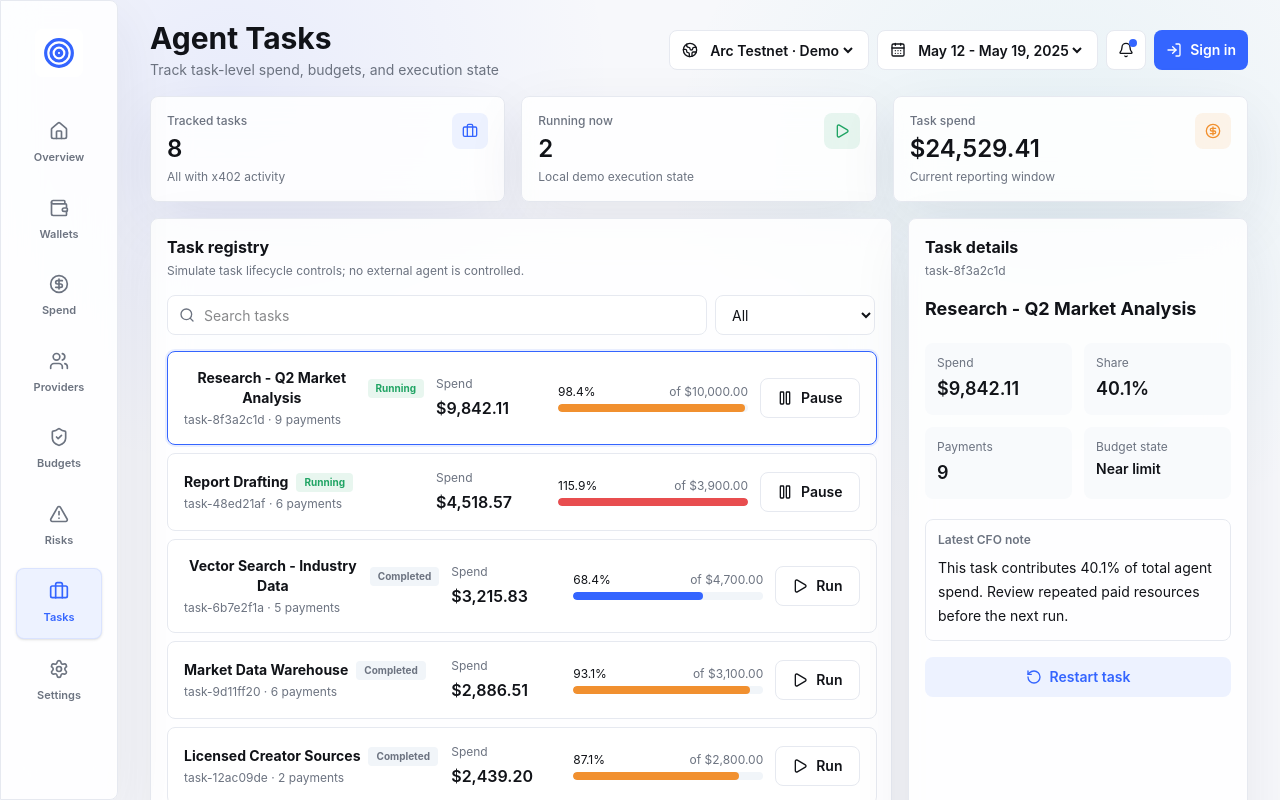
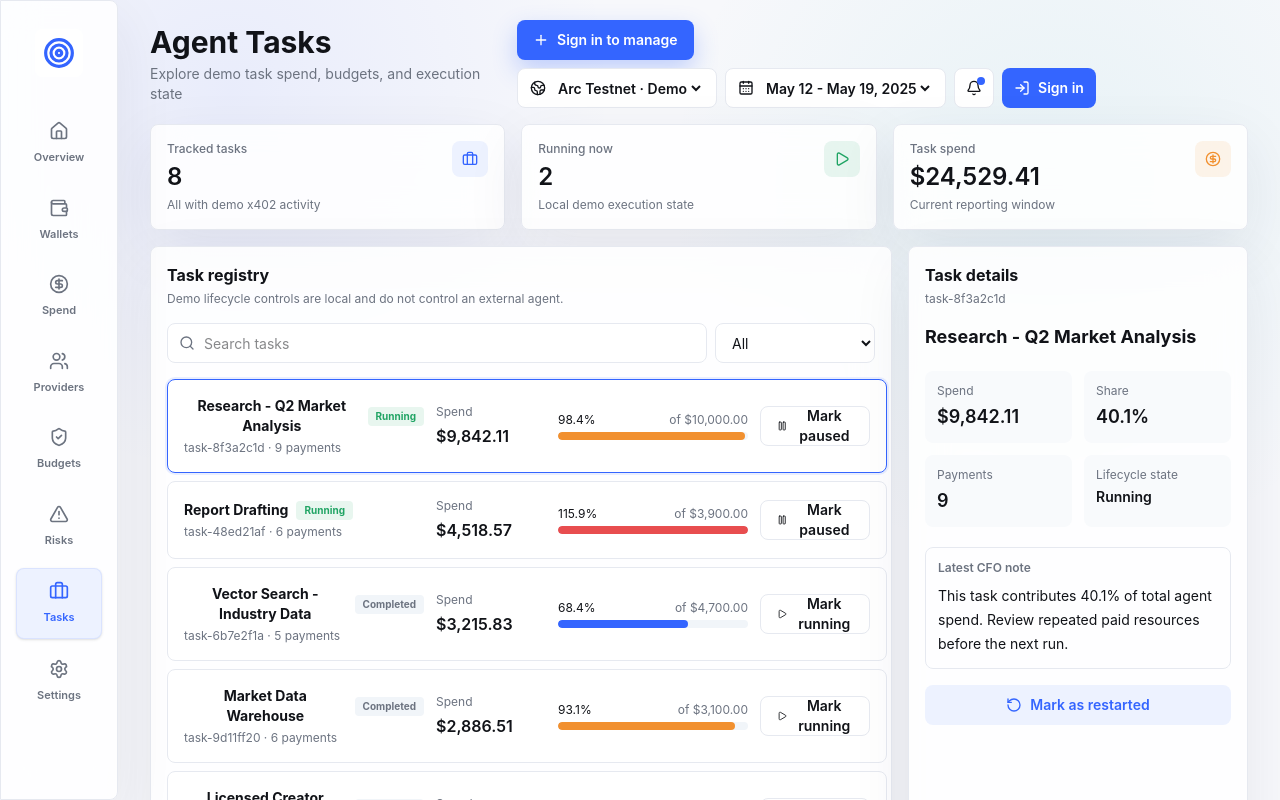
Before and after one commit to YILS-LIN/agent-cfo-for-arc, a Next.js app: page /tasks in a window 1280 px wide. Shown: the top 800 px of the page. Built offline with nearby package versions, Linux system fonts and the light colour scheme; no server answers.

Commit message:
feat(tasks): connect workspace lifecycle UI

```diff
--- a/components/workspace/tasks-page.tsx
+++ b/components/workspace/tasks-page.tsx
@@ -1,8 +1,9 @@
 "use client";
 
-import { useMemo, useState } from "react";
-import { Briefcase, CircleDollarSign, Pause, Play, RotateCcw, Search } from "lucide-react";
+import { useCallback, useEffect, useMemo, useState } from "react";
+import { Briefcase, CircleDollarSign, Pause, Play, Plus, RotateCcw, Search, X } from "lucide-react";
 
+import { useWorkspaceSession } from "@/components/auth/workspace-session-provider";
 import { AppShell } from "@/components/dashboard/app-shell";
 import {
   ProgressBar,
@@ -11,75 +12,291 @@ import {
   inputClassName,
 } from "@/components/dashboard/page-ui";
 import { Button } from "@/components/ui/button";
-import { usdcToNumber } from "@/lib/domain/usdc";
+import { getApiErrorMessage } from "@/lib/client/api";
+import { sumUsdc, usdcToNumber, type UsdcAmount } from "@/lib/domain/usdc";
 import { formatCurrency, formatPercent } from "@/lib/utils";
-import type { AgentSpendSummary, TaskSummary } from "@/types/agent";
+import type { AgentSpendSummary } from "@/types/agent";
 
-type RunState = "Running" | "Paused" | "Completed";
+type TaskStatus = "pending" | "running" | "paused" | "completed" | "failed";
+
+type PersistentTask = {
+  id: string;
+  walletId?: string | null;
+  externalKey?: string | null;
+  name: string;
+  status: TaskStatus;
+  version: number;
+  metadata: Record<string, unknown>;
+  updatedAt: string;
+};
+
+type TaskView = {
+  id: string;
+  name: string;
+  status: TaskStatus;
+  amount: UsdcAmount;
+  budget: UsdcAmount;
+  paymentCount: number;
+  share: number;
+  version?: number;
+  detail: string;
+};
+
+function statusLabel(status: TaskStatus) {
+  return `${status.slice(0, 1).toUpperCase()}${status.slice(1)}`;
+}
 
 export function TasksPage({ summary }: { summary: AgentSpendSummary }) {
+  const { mode, authenticated, session, signIn, apiFetch } = useWorkspaceSession();
   const [query, setQuery] = useState("");
-  const [filter, setFilter] = useState<"All" | RunState>("All");
-  const [states, setStates] = useState<Record<string, RunState>>(() =>
+  const [filter, setFilter] = useState<"all" | TaskStatus>("all");
+  const [demoStates, setDemoStates] = useState<Record<string, TaskStatus>>(() =>
     Object.fromEntries(
       summary.tasks.map((task, index) => [
         task.id,
-        index < 2 ? "Running" : index < 5 ? "Completed" : "Paused",
+        index < 2 ? "running" : index < 5 ? "completed" : "paused",
       ]),
     ),
   );
-  const [selected, setSelected] = useState<TaskSummary | null>(summary.tasks[0] ?? null);
-  const tasks = useMemo(
+  const [persistentTasks, setPersistentTasks] = useState<PersistentTask[]>([]);
+  const [loadedWorkspaceId, setLoadedWorkspaceId] = useState<string | null>(null);
+  const [selectedId, setSelectedId] = useState<string | null>(summary.tasks[0]?.id ?? null);
+  const [showForm, setShowForm] = useState(false);
+  const [name, setName] = useState("");
+  const [externalKey, setExternalKey] = useState("");
+  const [mutating, setMutating] = useState(false);
+  const [message, setMessage] = useState(
+    "Demo lifecycle controls are local and do not control an external agent.",
+  );
+
+  const usingPersistentWorkspace = mode === "persistent" && authenticated;
+  const persistentLoaded = Boolean(session && loadedWorkspaceId === session.workspaceId);
+  const canWrite = !usingPersistentWorkspace || (session !== null && session.role !== "viewer");
+  const allTasks = useMemo<TaskView[]>(
     () =>
-      summary.tasks.filter(
-        (task) =>
-          (filter === "All" || states[task.id] === filter) &&
-          task.name.toLowerCase().includes(query.toLowerCase()),
-      ),
-    [filter, query, states, summary.tasks],
+      usingPersistentWorkspace
+        ? persistentLoaded
+          ? persistentTasks.map((task) => ({
+              id: task.id,
+              name: task.name,
+              status: task.status,
+              amount: "0",
+              budget: "0",
+              paymentCount: 0,
+              share: 0,
+              version: task.version,
+              detail:
+                task.externalKey ?? `Updated ${new Date(task.updatedAt).toLocaleDateString()}`,
+            }))
+          : []
+        : summary.tasks.map((task) => ({
+            ...task,
+            status: demoStates[task.id] ?? "pending",
+            detail: task.id.replace("_", "-"),
+          })),
+    [demoStates, persistentLoaded, persistentTasks, summary.tasks, usingPersistentWorkspace],
   );
-  const running = Object.values(states).filter((state) => state === "Running").length;
+  const tasks = useMemo(() => {
+    const needle = query.trim().toLowerCase();
+    return allTasks.filter(
+      (task) =>
+        (filter === "all" || task.status === filter) &&
+        (!needle ||
+          task.name.toLowerCase().includes(needle) ||
+          task.detail.toLowerCase().includes(needle)),
+    );
+  }, [allTasks, filter, query]);
+  const selected = allTasks.find((task) => task.id === selectedId) ?? allTasks[0] ?? null;
+  const running = allTasks.filter((task) => task.status === "running").length;
+  const taskSpend = sumUsdc(allTasks.map((task) => task.amount));
 
-  function cycleTask(id: string) {
-    setStates((current) => ({
-      ...current,
-      [id]: current[id] === "Running" ? "Paused" : "Running",
-    }));
+  const loadPersistentTasks = useCallback(
+    async (workspaceId: string, signal?: AbortSignal) => {
+      const response = await apiFetch("/api/tasks", { signal });
+      if (!response.ok) {
+        throw new Error(await getApiErrorMessage(response, "Unable to load workspace tasks"));
+      }
+      const payload = (await response.json()) as { tasks: PersistentTask[] };
+      signal?.throwIfAborted();
+      setPersistentTasks(payload.tasks);
+      setLoadedWorkspaceId(workspaceId);
+      setMessage(
+        payload.tasks.length
+          ? "Lifecycle states are persisted with audited, versioned updates."
+          : "No persistent tasks yet. Register the first observed agent task.",
+      );
+    },
+    [apiFetch],
+  );
+
+  useEffect(() => {
+    if (!usingPersistentWorkspace || !session) return;
+    const controller = new AbortController();
+    void Promise.resolve()
+      .then(() => loadPersistentTasks(session.workspaceId, controller.signal))
+      .catch((error: unknown) => {
+        if (controller.signal.aborted) return;
+        setPersistentTasks([]);
+        setLoadedWorkspaceId(session.workspaceId);
+        setMessage(error instanceof Error ? error.message : "Unable to load workspace tasks");
+      });
+    return () => controller.abort();
+  }, [loadPersistentTasks, session, usingPersistentWorkspace]);
+
+  async function createTask() {
+    if (!session || !canWrite || !name.trim()) {
+      setMessage("Enter a task name before creating it.");
+      return;
+    }
+    setMutating(true);
+    try {
+      const response = await apiFetch("/api/tasks", {
+        method: "POST",
+        headers: {
+          "Content-Type": "application/json",
+          "Idempotency-Key": crypto.randomUUID(),
+        },
+        body: JSON.stringify({
+          name: name.trim(),
+          externalKey: externalKey.trim() || undefined,
+          status: "pending",
+          metadata: {},
+        }),
+      });
+      if (!response.ok) {
+        setMessage(await getApiErrorMessage(response, "Unable to create task"));
+        return;
+      }
+      const payload = (await response.json()) as { task: PersistentTask };
+      await loadPersistentTasks(session.workspaceId);
+      setSelectedId(payload.task.id);
+      setName("");
+      setExternalKey("");
+      setShowForm(false);
+      setMessage("Task registered in the persistent workspace.");
+    } catch (error) {
+      setMessage(error instanceof Error ? error.message : "Unable to create task");
+    } finally {
+      setMutating(false);
+    }
+  }
+
+  async function updateStatus(task: TaskView, status: TaskStatus) {
+    if (!usingPersistentWorkspace) {
+      setDemoStates((current) => ({ ...current, [task.id]: status }));
+      return;
+    }
+    if (!session || !task.version || !canWrite) return;
+    setMutating(true);
+    try {
+      const response = await apiFetch(`/api/tasks/${encodeURIComponent(task.id)}`, {
+        method: "PATCH",
+        headers: { "Content-Type": "application/json" },
+        body: JSON.stringify({ status, expectedVersion: task.version }),
+      });
+      if (!response.ok) {
+        setMessage(await getApiErrorMessage(response, "Unable to update task status"));
+        await loadPersistentTasks(session.workspaceId);
+        return;
+      }
+      await loadPersistentTasks(session.workspaceId);
+      setMessage(`Task marked ${status}; this does not issue a command to the external agent.`);
+    } catch (error) {
+      setMessage(error instanceof Error ? error.message : "Unable to update task status");
+    } finally {
+      setMutating(false);
+    }
   }
 
   return (
     <AppShell
       title="Agent Tasks"
-      description="Track task-level spend, budgets, and execution state"
+      description={
+        usingPersistentWorkspace
+          ? "Track audited lifecycle state for workspace agent tasks"
+          : "Explore demo task spend, budgets, and execution state"
+      }
       owner={summary.profile.owner}
+      actions={
+        mode === "persistent" && !authenticated ? (
+          <Button onClick={signIn}>
+            <Plus className="size-4" /> Sign in to manage
+          </Button>
+        ) : usingPersistentWorkspace ? (
+          <Button onClick={() => setShowForm(true)} disabled={!canWrite}>
+            <Plus className="size-4" /> Add task
+          </Button>
+        ) : undefined
+      }
     >
       <div className="grid gap-4 sm:grid-cols-3">
         <SummaryStat
           label="Tracked tasks"
-          value={summary.tasks.length.toString()}
-          detail="All with x402 activity"
+          value={allTasks.length.toString()}
+          detail={
+            usingPersistentWorkspace ? "Tenant-scoped registry" : "All with demo x402 activity"
+          }
           icon={Briefcase}
         />
         <SummaryStat
           label="Running now"
           value={running.toString()}
-          detail="Local demo execution state"
+          detail={
+            usingPersistentWorkspace ? "Observed lifecycle state" : "Local demo execution state"
+          }
           icon={Play}
           tone="green"
         />
         <SummaryStat
           label="Task spend"
-          value={formatCurrency(summary.metrics.totalSpend)}
-          detail="Current reporting window"
+          value={formatCurrency(taskSpend)}
+          detail={
+            usingPersistentWorkspace
+              ? "Linked ledger aggregation follows"
+              : "Current reporting window"
+          }
           icon={CircleDollarSign}
           tone="orange"
         />
       </div>
+
+      {showForm && usingPersistentWorkspace && (
+        <SectionCard
+          title="Register an observed task"
+          description="This records task identity and lifecycle metadata; it does not start an external agent."
+        >
+          <div className="grid gap-3 md:grid-cols-[minmax(220px,1fr)_minmax(220px,1fr)_auto_auto]">
+            <input
+              className={inputClassName}
+              value={name}
+              onChange={(event) => setName(event.target.value)}
+              placeholder="Task name"
+              maxLength={200}
+            />
+            <input
+              className={inputClassName}
+              value={externalKey}
+              onChange={(event) => setExternalKey(event.target.value)}
+              placeholder="External task key (optional)"
+              maxLength={240}
+            />
+            <Button onClick={() => void createTask()} disabled={mutating}>
+              {mutating ? "Creating…" : "Create"}
+            </Button>
+            <Button
+              variant="ghost"
+              onClick={() => setShowForm(false)}
+              disabled={mutating}
+              aria-label="Cancel creating task"
+            >
+              <X className="size-4" />
+            </Button>
+          </div>
+        </SectionCard>
+      )}
+
       <div className="grid gap-4 xl:grid-cols-[minmax(0,1fr)_340px]">
-        <SectionCard
-          title="Task registry"
-          description="Simulate task lifecycle controls; no external agent is controlled."
-        >
+        <SectionCard title="Task registry" description={message}>
           <div className="mb-4 grid gap-2 md:grid-cols-[minmax(220px,1fr)_160px]">
             <label className="relative">
               <Search className="absolute left-3 top-3 size-4 text-muted" />
@@ -95,16 +312,28 @@ export function TasksPage({ summary }: { summary: AgentSpendSummary }) {
               value={filter}
               onChange={(event) => setFilter(event.target.value as typeof filter)}
             >
-              <option>All</option>
-              <option>Running</option>
-              <option>Paused</option>
-              <option>Completed</option>
+              <option value="all">All</option>
+              <option value="pending">Pending</option>
+              <option value="running">Running</option>
+              <option value="paused">Paused</option>
+              <option value="completed">Completed</option>
+              <option value="failed">Failed</option>
             </select>
           </div>
           <div className="grid gap-2">
+            {usingPersistentWorkspace && !persistentLoaded && (
+              <div className="h-24 animate-pulse rounded-lg border border-line bg-white" />
+            )}
+            {persistentLoaded && usingPersistentWorkspace && tasks.length === 0 && (
+              <p className="rounded-lg border border-dashed border-line p-6 text-center text-sm text-muted">
+                No tasks match this view.
+              </p>
+            )}
             {tasks.map((task) => {
-              const state = states[task.id];
-              const used = (usdcToNumber(task.amount) / usdcToNumber(task.budget)) * 100;
+              const used =
+                usdcToNumber(task.budget) > 0
+                  ? (usdcToNumber(task.amount) / usdcToNumber(task.budget)) * 100
+                  : 0;
               return (
                 <article
                   key={task.id}
@@ -115,18 +344,18 @@ export function TasksPage({ summary }: { summary: AgentSpendSummary }) {
                       <button
                         type="button"
                         className="text-sm font-bold hover:text-blue"
-                        onClick={() => setSelected(task)}
+                        onClick={() => setSelectedId(task.id)}
                       >
                         {task.name}
                       </button>
                       <span
-                        className={`rounded px-2 py-0.5 text-[10px] font-bold ${state === "Running" ? "bg-green/10 text-green" : state === "Paused" ? "bg-orange/10 text-orange" : "bg-slate-100 text-muted"}`}
+                        className={`rounded px-2 py-0.5 text-[10px] font-bold ${task.status === "running" ? "bg-green/10 text-green" : task.status === "failed" ? "bg-red/10 text-red" : task.status === "paused" ? "bg-orange/10 text-orange" : "bg-slate-100 text-muted"}`}
                       >
-                        {state}
+                        {statusLabel(task.status)}
                       </span>
                     </div>
                     <p className="mt-1 text-xs text-muted">
-                      {task.id.replace("_", "-")} · {task.paymentCount} payments
+                      {task.detail} · {task.paymentCount} payments
                     </p>
                   </div>
                   <div>
@@ -146,18 +375,18 @@ export function TasksPage({ summary }: { summary: AgentSpendSummary }) {
                   <span className="justify-self-end">
                     <Button
                       variant="ghost"
-                      onClick={(event) => {
-                        event.stopPropagation();
-                        cycleTask(task.id);
-                      }}
+                      disabled={!canWrite || mutating}
+                      onClick={() =>
+                        void updateStatus(task, task.status === "running" ? "paused" : "running")
+                      }
                     >
-                      {state === "Running" ? (
+                      {task.status === "running" ? (
                         <>
-                          <Pause className="size-4" /> Pause
+                          <Pause className="size-4" /> Mark paused
                         </>
                       ) : (
                         <>
-                          <Play className="size-4" /> Run
+                          <Play className="size-4" /> Mark running
                         </>
                       )}
                     </Button>
@@ -167,10 +396,8 @@ export function TasksPage({ summary }: { summary: AgentSpendSummary }) {
             })}
           </div>
         </SectionCard>
-        <SectionCard
-          title="Task details"
-          description={selected ? selected.id.replace("_", "-") : "Select a task"}
-        >
+
+        <SectionCard title="Task details" description={selected?.detail ?? "Select a task"}>
           {selected ? (
             <div>
               <h3 className="text-lg font-bold">{selected.name}</h3>
@@ -188,23 +415,25 @@ export function TasksPage({ summary }: { summary: AgentSpendSummary }) {
                   <p className="mt-1 text-lg font-semibold">{selected.paymentCount}</p>
                 </div>
                 <div className="rounded-lg bg-slate-50 p-3">
-                  <p className="text-xs text-muted">Budget state</p>
-                  <p className="mt-1 text-sm font-semibold">{selected.status}</p>
+                  <p className="text-xs text-muted">Lifecycle state</p>
+                  <p className="mt-1 text-sm font-semibold">{statusLabel(selected.status)}</p>
                 </div>
               </div>
               <div className="mt-5 rounded-lg border border-line p-3">
                 <p className="text-xs font-semibold text-muted">Latest CFO note</p>
                 <p className="mt-2 text-sm leading-6">
-                  This task contributes {formatPercent(selected.share)} of total agent spend. Review
-                  repeated paid resources before the next run.
+                  {usingPersistentWorkspace
+                    ? "No persisted payment events are linked yet. Lifecycle changes are observational and fully audited."
+                    : `This task contributes ${formatPercent(selected.share)} of total agent spend. Review repeated paid resources before the next run.`}
                 </p>
               </div>
               <Button
                 className="mt-4 w-full"
                 variant="soft"
-                onClick={() => setStates((current) => ({ ...current, [selected.id]: "Running" }))}
+                disabled={!canWrite || mutating}
+                onClick={() => void updateStatus(selected, "running")}
               >
-                <RotateCcw className="size-4" /> Restart task
+                <RotateCcw className="size-4" /> Mark as restarted
               </Button>
             </div>
           ) : (
```
